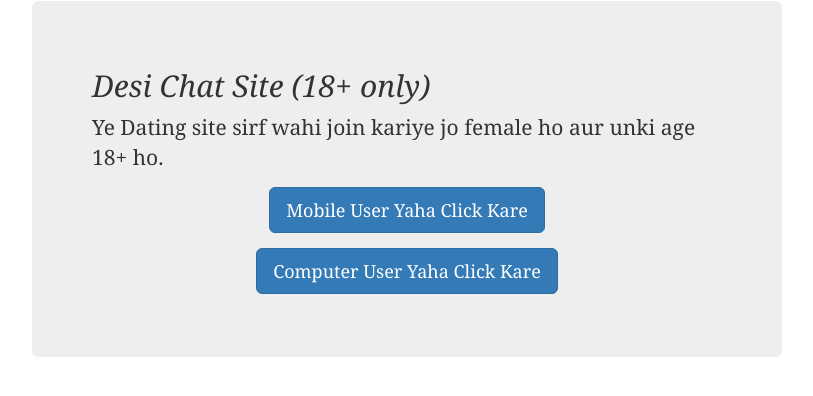
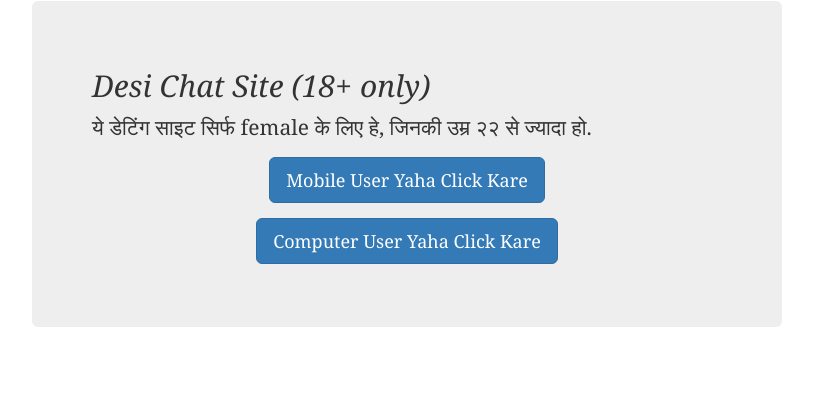
Before and after one commit to enyusu/enyusu.github.com, a Jekyll site: the page built from _posts/2015-09-22-female-dating.md, in a window 1280 px wide. Shown: the top 396 px of the page, without its empty margins (233-1046 px from the left). Built offline with Jekyll 4.4.1, drawn with Linux system fonts in a browser that asks for light colours; nearby versions of some CDN libraries.

Commit message:
Update 2015-09-22-female-dating.md

```diff
--- a/_posts/2015-09-22-female-dating.md
+++ b/_posts/2015-09-22-female-dating.md
@@ -5,7 +5,7 @@ permalink: dating/female/
 ---
 <div class="jumbotron">
   <h2>Desi Chat Site (18+ only)</h2>
- <p> Ye Dating site sirf wahi join kariye jo female ho aur unki age 18+ ho.</p>
+ <p> ये डेटिंग साइट सिर्फ female के लिए हे, जिनकी उम्र २२  से ज्यादा हो. </p>
   <center><p><a class="btn btn-primary btn-lg" href="http://mmtrkbb.com/mt/y224x2c484s233t224q2u234/" role="button"> Mobile User Yaha Click Kare </a></p>
   <p><a class="btn btn-primary btn-lg" href="http://mmtrkbb.com/mt/y224x2c484t233t224q2u234/" role="button"> Computer User Yaha Click Kare </a></p>
  </center>
```
